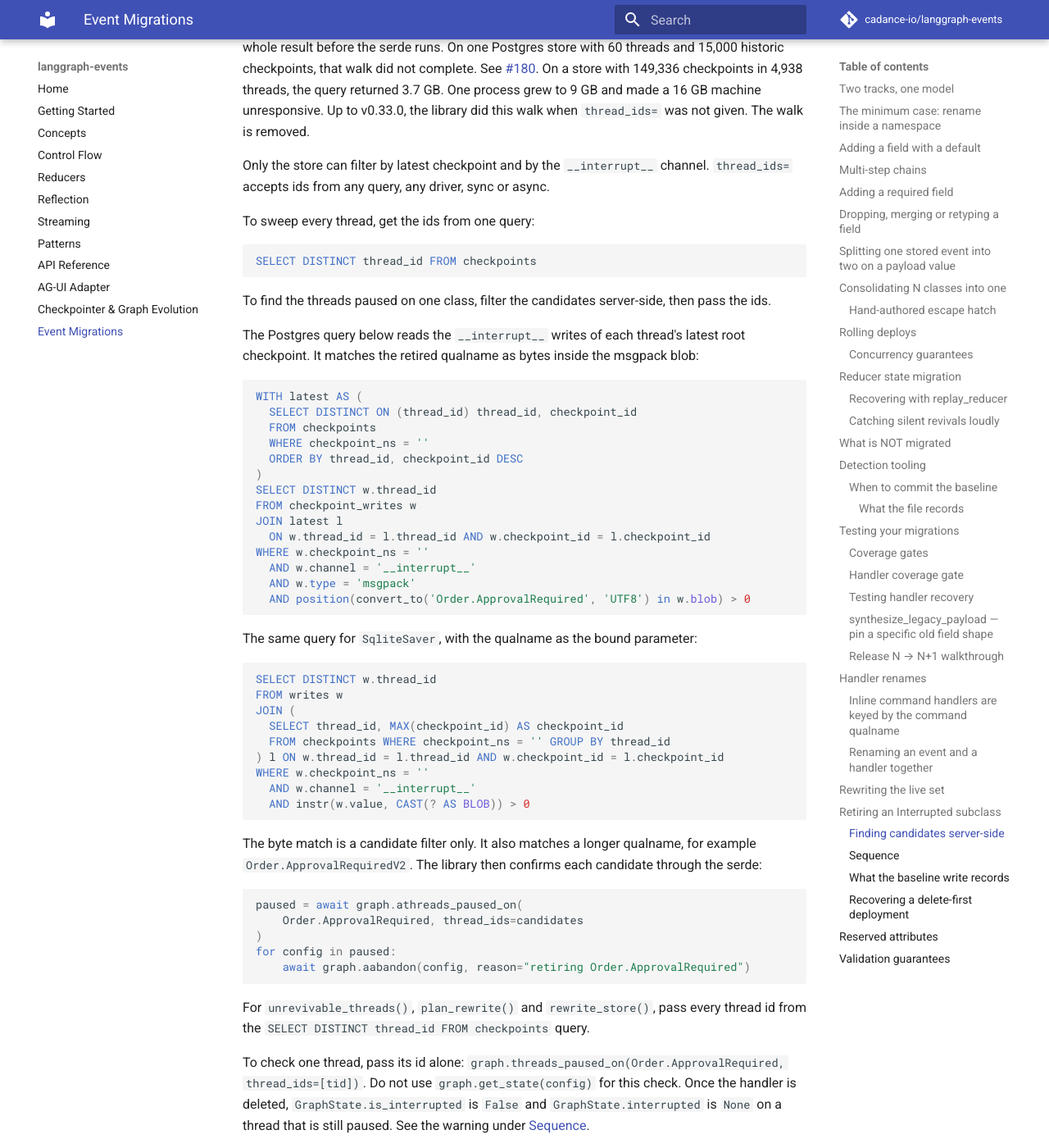
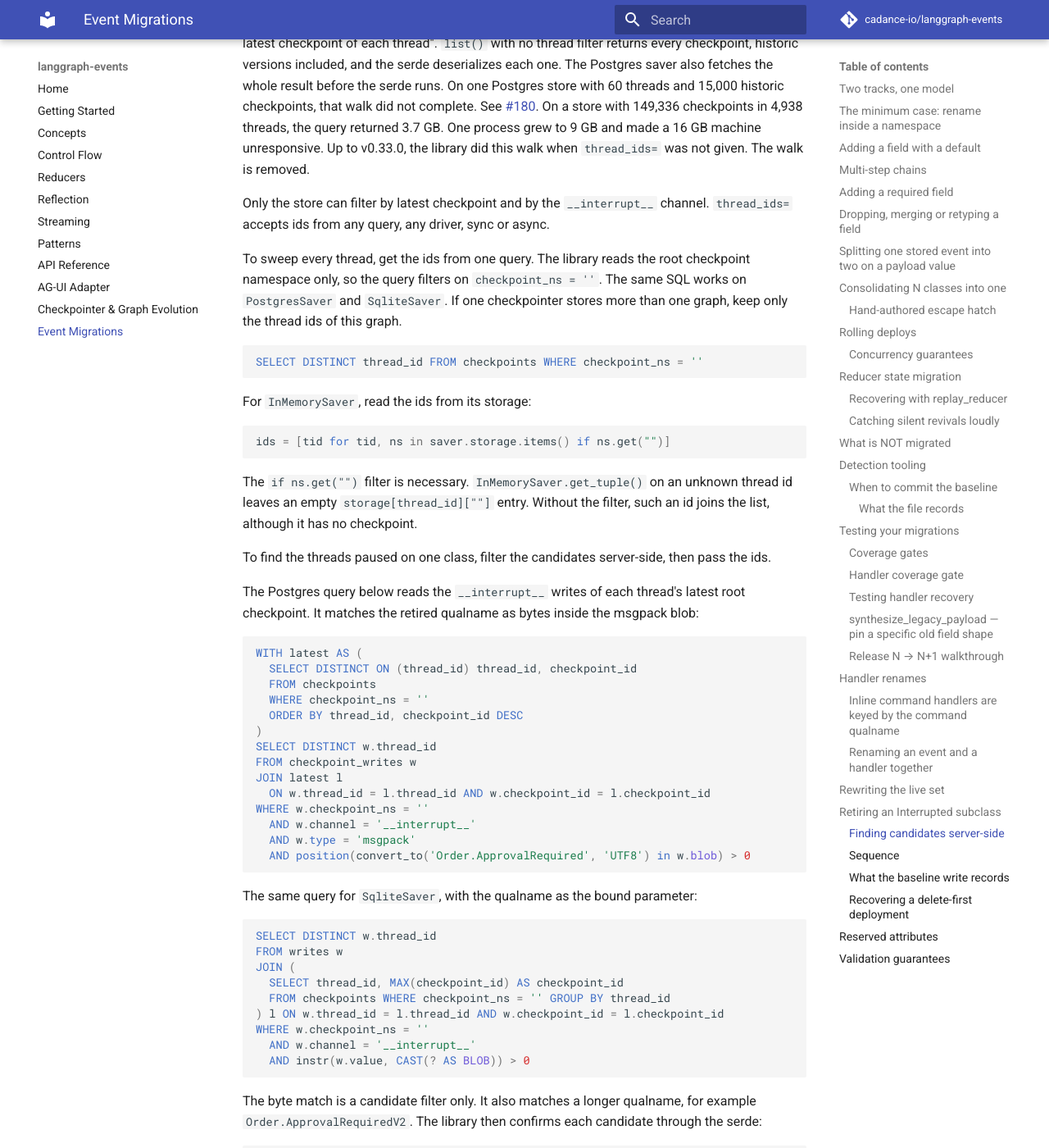
Before and after one commit to cadance-io/langgraph-events, an MkDocs documentation site: the page built from docs/event-migrations.md, in a window 1280 px wide and 1400 px high, scrolled down 24790 px. Shown: the whole window at 82% size. Built offline with MkDocs 1.6.1 and Material for MkDocs 9.7.7, drawn with Linux system fonts in a browser that asks for light colours; comment, search, counter and statistics services are not loaded; some of the changed text lies outside the part shown.

Commit message:
docs: query root thread ids and show the migration per saver
Every "every thread id" query now filters on checkpoint_ns = '', because
the library reads the root namespace only. The docs say to keep only
the ids of one graph when one checkpointer stores more than one graph.

The CHANGELOG shows the call before and after the change for Postgres,
SQLite and InMemorySaver. For InMemorySaver, the ids need the
ns.get("") filter: get_tuple() on an unknown id leaves an empty entry.
The CHANGELOG no longer claims that the refusal of an id with no
checkpoint is new.

The retirement sequence defines ALL_THREAD_IDS and conn, and checks
that each query returned ids. The docs separate event_type=None from
thread_ids=None.

Co-Authored-By: Claude Opus 5.5 <noreply@anthropic.com>

````diff
--- a/docs/event-migrations.md
+++ b/docs/event-migrations.md
@@ -632,7 +632,7 @@ Every migration above is read-side. The stored bytes keep the historic identity
 
 The live set is the latest checkpoint of each thread in the root namespace, plus its pending writes. `rewrite_store()` reads each one through the checkpointer's serde, so every rename, transform, split and fill applies. It writes the result back through the checkpointer's `put()`, under the same checkpoint id, with a new version for each channel the rewrite touched. `drop=` names event classes whose stored instances leave the `events` and `_pending` channels. `plan_rewrite()` does the same reads and the same verification, and writes nothing.
 
-The caller names the threads with `thread_ids=`. The argument is required, and the library does not walk the store. Get the ids from one `SELECT DISTINCT thread_id FROM checkpoints` query. See [Finding candidates server-side](#finding-candidates-server-side). A listed id with no checkpoint is reported as refused, so a typo stays visible.
+The caller names the threads with `thread_ids=`. The argument is required, and the library does not walk the store. To rewrite every thread, get the ids from one `SELECT DISTINCT thread_id FROM checkpoints WHERE checkpoint_ns = ''` query. If one checkpointer stores more than one graph, keep only the thread ids of this graph. See [Finding candidates server-side](#finding-candidates-server-side). A listed id with no checkpoint is reported as refused, so a typo stays visible.
 
 ```python
 report = graph.plan_rewrite(drop=(Order.ApprovalRequired,), thread_ids=thread_ids)
@@ -671,7 +671,7 @@ What the rewrite does not do:
 ## Retiring an Interrupted subclass
 
 !!! warning "`threads_paused_on()` and `abandon()` cover paused threads only"
-    A thread that already *answered* the interrupt holds the retired class in its **settled** history, not in a pending write. `threads_paused_on()` does not find such a thread, and `abandon()` does not touch it. Reading its history after the class is deleted raises `Cannot revive`. `graph.unrevivable_threads(thread_ids=...)` is the sweep that finds it: it reads the latest checkpoint of each listed thread from the store and reports each identity that no longer revives, settled or pending. Pass every thread id in the store, from one `SELECT DISTINCT thread_id FROM checkpoints` query. Run it after the class is deleted, against the real store, and treat a non-empty result as a thread that needs the [recovery path](#recovering-a-delete-first-deployment) below. The field-shape half of [#159](https://github.com/cadance-io/langgraph-events/issues/159) is covered by [Dropping, merging or retyping a field](#dropping-merging-or-retyping-a-field).
+    A thread that already *answered* the interrupt holds the retired class in its **settled** history, not in a pending write. `threads_paused_on()` does not find such a thread, and `abandon()` does not touch it. Reading its history after the class is deleted raises `Cannot revive`. `graph.unrevivable_threads(thread_ids=...)` is the sweep that finds it: it reads the latest checkpoint of each listed thread from the store and reports each identity that no longer revives, settled or pending. Pass every thread id in the store, from one `SELECT DISTINCT thread_id FROM checkpoints WHERE checkpoint_ns = ''` query. If one checkpointer stores more than one graph, keep only the thread ids of this graph. Run it after the class is deleted, against the real store, and treat a non-empty result as a thread that needs the [recovery path](#recovering-a-delete-first-deployment) below. The field-shape half of [#159](https://github.com/cadance-io/langgraph-events/issues/159) is covered by [Dropping, merging or retyping a field](#dropping-merging-or-retyping-a-field).
 
 To retire an `Interrupted` subclass, delete it from the codebase once no live checkpoint still references it. `graph.abandon(config)` / `.aabandon()` settles one paused thread without answering it — see [Ending a pause without answering it](control-flow.md#ending-a-pause-without-answering-it-abandon).
 
@@ -692,11 +692,19 @@ The checkpointer API has no cheap read for the thread ids in a store. It also ha
 
 Only the store can filter by latest checkpoint and by the `__interrupt__` channel. `thread_ids=` accepts ids from any query, any driver, sync or async.
 
-To sweep every thread, get the ids from one query:
+To sweep every thread, get the ids from one query. The library reads the root checkpoint namespace only, so the query filters on `checkpoint_ns = ''`. The same SQL works on `PostgresSaver` and `SqliteSaver`. If one checkpointer stores more than one graph, keep only the thread ids of this graph.
 
 ```sql
-SELECT DISTINCT thread_id FROM checkpoints
+SELECT DISTINCT thread_id FROM checkpoints WHERE checkpoint_ns = ''
 ```
+
+For `InMemorySaver`, read the ids from its storage:
+
+```python
+ids = [tid for tid, ns in saver.storage.items() if ns.get("")]
+```
+
+The `if ns.get("")` filter is necessary. `InMemorySaver.get_tuple()` on an unknown thread id leaves an empty `storage[thread_id][""]` entry. Without the filter, such an id joins the list, although it has no checkpoint.
 
 To find the threads paused on one class, filter the candidates server-side, then pass the ids.
 
@@ -743,13 +751,13 @@ for config in paused:
     await graph.aabandon(config, reason="retiring Order.ApprovalRequired")
 ```
 
-For `unrevivable_threads()`, `plan_rewrite()` and `rewrite_store()`, pass every thread id from the `SELECT DISTINCT thread_id FROM checkpoints` query.
+For `unrevivable_threads()`, `plan_rewrite()` and `rewrite_store()`, pass every thread id from the `SELECT DISTINCT thread_id FROM checkpoints WHERE checkpoint_ns = ''` query.
 
 To check one thread, pass its id alone: `graph.threads_paused_on(Order.ApprovalRequired, thread_ids=[tid])`. Do not use `graph.get_state(config)` for this check. Once the handler is deleted, `GraphState.is_interrupted` is `False` and `GraphState.interrupted` is `None` on a thread that is still paused. See the warning under [Sequence](#sequence).
 
 ### Sequence
 
-1. Get every thread id in the store from one `SELECT DISTINCT thread_id FROM checkpoints` query. See [Finding candidates server-side](#finding-candidates-server-side). The steps below call this list `thread_ids`.
+1. Get every thread id in the store from one `SELECT DISTINCT thread_id FROM checkpoints WHERE checkpoint_ns = ''` query. See [Finding candidates server-side](#finding-candidates-server-side). The steps below call this list `thread_ids`. An empty list proves nothing. Check that the query returned ids.
 2. Enumerate every thread paused on the class with `graph.threads_paused_on(EventClass, thread_ids=thread_ids)`. Call `graph.abandon(config)` (or `.aabandon()`) on each thread returned.
 3. Verify: `graph.threads_paused_on(EventClass, thread_ids=thread_ids) == []`.
 4. Plan the rewrite: `report = graph.plan_rewrite(drop=(EventClass,), thread_ids=thread_ids)`. Review it. Verify: `not report.refused`. An *answered* thread holds the class in its settled history. `threads_paused_on()` and `abandon()` never reach such a thread. The plan does.
@@ -758,8 +766,12 @@ To check one thread, pass its id alone: `graph.threads_paused_on(Order.ApprovalR
 7. After the deploy, query the thread ids again, then verify against the real store: `graph.unrevivable_threads(thread_ids=thread_ids) == {}`. Then delete the `retired` entry from the baseline file.
 
 ```python
+# conn: a psycopg or sqlite3 connection to the checkpointer database.
+ALL_THREAD_IDS = "SELECT DISTINCT thread_id FROM checkpoints WHERE checkpoint_ns = ''"
+
 # Every thread id in the store, from one server-side query.
 thread_ids = [row[0] for row in conn.execute(ALL_THREAD_IDS)]
+assert thread_ids, "the query returned no thread ids"
 
 for config in graph.threads_paused_on(EventClass, thread_ids=thread_ids):
     graph.abandon(config, reason="retiring EventClass")
@@ -774,6 +786,7 @@ assert not report.refused
 # After the class is deleted. Reads the store, not the baseline, so a
 # stale name in your own code cannot make it report "safe".
 thread_ids = [row[0] for row in conn.execute(ALL_THREAD_IDS)]
+assert thread_ids, "the query returned no thread ids"
 assert graph.unrevivable_threads(thread_ids=thread_ids) == {}
 ```
 
````
Also changed, not shown: CHANGELOG.md (+27 -5 lines), docs/api.md (+3 -3 lines), docs/control-flow.md (+1 -0 lines), 1 other file.
